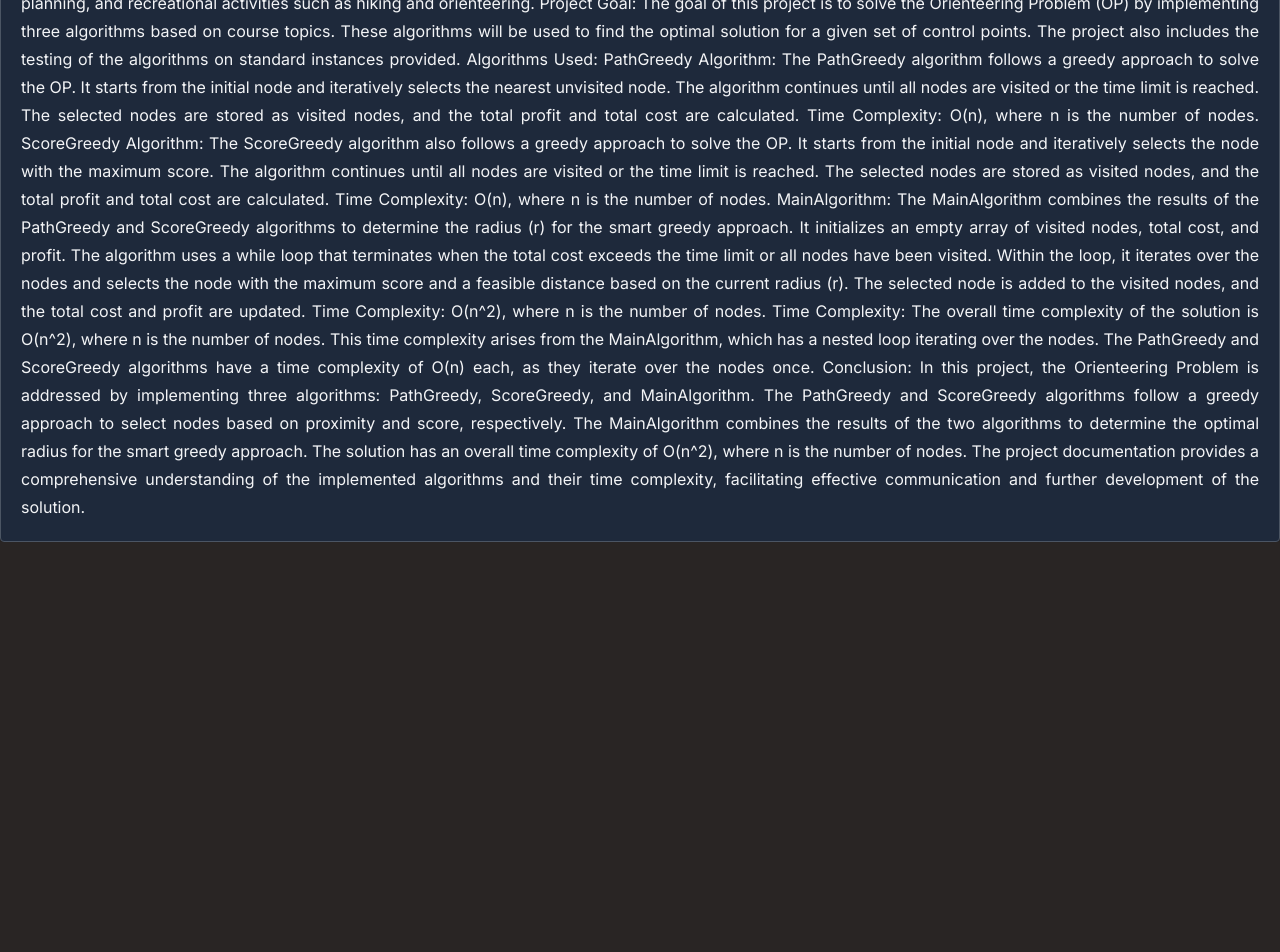
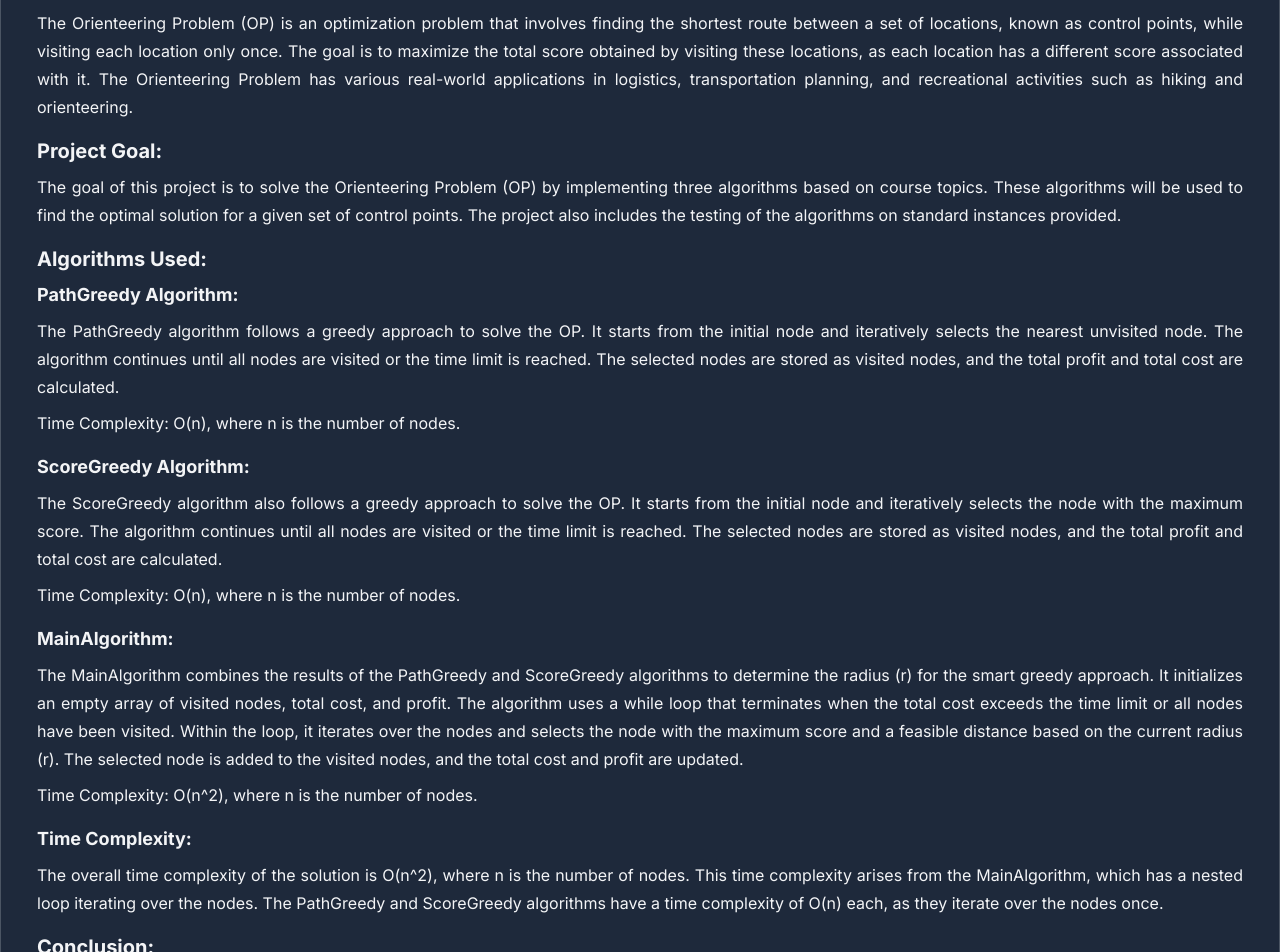
Before and after one commit to alimaktabi/algorithm-final, a Next.js app in the folder src/: page /document in a window 1280 px wide. Shown: the part 260-1212 px from the top of the page. Before the commit the page ends 802 px from the top, so only its background shows below. Built offline with nearby package versions, Linux system fonts and the light colour scheme.

Commit message:
fixed documentation

```diff
--- a/src/app/document/page.tsx
+++ b/src/app/document/page.tsx
@@ -1,57 +1,97 @@
 const DocumentPage = () => {
   return (
-    <div className="mt-20 bg-slate-800 shadow rounded border border-gray-600 p-5">
-      <p className="leading-7 text-justify">
-        Project Documentation: Orienteering Problem Solution Introduction: The
-        Orienteering Problem (OP) is an optimization problem that involves
-        finding the shortest route between a set of locations, known as control
-        points, while visiting each location only once. The goal is to maximize
-        the total score obtained by visiting these locations, as each location
-        has a different score associated with it. The Orienteering Problem has
-        various real-world applications in logistics, transportation planning,
-        and recreational activities such as hiking and orienteering. Project
-        Goal: The goal of this project is to solve the Orienteering Problem (OP)
-        by implementing three algorithms based on course topics. These
-        algorithms will be used to find the optimal solution for a given set of
-        control points. The project also includes the testing of the algorithms
-        on standard instances provided. Algorithms Used: PathGreedy Algorithm:
+    <div className="mt-20 container mx-auto bg-slate-800 shadow rounded border leading-7 text-justify border-gray-600 p-5">
+      <div className="p-4">
+        <h1 className="text-3xl font-bold mb-4">
+          Project Documentation: Orienteering Problem Solution
+        </h1>
+
+        <h2 className="text-xl font-bold mb-2">Introduction:</h2>
+        <p className="mb-4">
+          The Orienteering Problem (OP) is an optimization problem that involves
+          finding the shortest route between a set of locations, known as
+          control points, while visiting each location only once. The goal is to
+          maximize the total score obtained by visiting these locations, as each
+          location has a different score associated with it. The Orienteering
+          Problem has various real-world applications in logistics,
+          transportation planning, and recreational activities such as hiking
+          and orienteering.
+        </p>
+
+        <h2 className="text-xl font-bold mb-2">Project Goal:</h2>
+        <p className="mb-4">
+          The goal of this project is to solve the Orienteering Problem (OP) by
+          implementing three algorithms based on course topics. These algorithms
+          will be used to find the optimal solution for a given set of control
+          points. The project also includes the testing of the algorithms on
+          standard instances provided.
+        </p>
+
+        <h2 className="text-xl font-bold mb-2">Algorithms Used:</h2>
+
+        <h3 className="text-lg font-bold mb-2">PathGreedy Algorithm:</h3>
+        <p className="mb-2">
           The PathGreedy algorithm follows a greedy approach to solve the OP. It
           starts from the initial node and iteratively selects the nearest
           unvisited node. The algorithm continues until all nodes are visited or
           the time limit is reached. The selected nodes are stored as visited
-        nodes, and the total profit and total cost are calculated. Time
-        Complexity: O(n), where n is the number of nodes. ScoreGreedy Algorithm:
+          nodes, and the total profit and total cost are calculated.
+        </p>
+        <p className="mb-4">
+          Time Complexity: O(n), where n is the number of nodes.
+        </p>
+
+        <h3 className="text-lg font-bold mb-2">ScoreGreedy Algorithm:</h3>
+        <p className="mb-2">
           The ScoreGreedy algorithm also follows a greedy approach to solve the
           OP. It starts from the initial node and iteratively selects the node
           with the maximum score. The algorithm continues until all nodes are
           visited or the time limit is reached. The selected nodes are stored as
-        visited nodes, and the total profit and total cost are calculated. Time
-        Complexity: O(n), where n is the number of nodes. MainAlgorithm: The
-        MainAlgorithm combines the results of the PathGreedy and ScoreGreedy
-        algorithms to determine the radius (r) for the smart greedy approach. It
-        initializes an empty array of visited nodes, total cost, and profit. The
-        algorithm uses a while loop that terminates when the total cost exceeds
-        the time limit or all nodes have been visited. Within the loop, it
-        iterates over the nodes and selects the node with the maximum score and
-        a feasible distance based on the current radius (r). The selected node
-        is added to the visited nodes, and the total cost and profit are
-        updated. Time Complexity: O(n^2), where n is the number of nodes. Time
-        Complexity: The overall time complexity of the solution is O(n^2), where
-        n is the number of nodes. This time complexity arises from the
-        MainAlgorithm, which has a nested loop iterating over the nodes. The
-        PathGreedy and ScoreGreedy algorithms have a time complexity of O(n)
-        each, as they iterate over the nodes once. Conclusion: In this project,
-        the Orienteering Problem is addressed by implementing three algorithms:
-        PathGreedy, ScoreGreedy, and MainAlgorithm. The PathGreedy and
-        ScoreGreedy algorithms follow a greedy approach to select nodes based on
-        proximity and score, respectively. The MainAlgorithm combines the
-        results of the two algorithms to determine the optimal radius for the
-        smart greedy approach. The solution has an overall time complexity of
-        O(n^2), where n is the number of nodes. The project documentation
-        provides a comprehensive understanding of the implemented algorithms and
-        their time complexity, facilitating effective communication and further
-        development of the solution.
+          visited nodes, and the total profit and total cost are calculated.
         </p>
+        <p className="mb-4">
+          Time Complexity: O(n), where n is the number of nodes.
+        </p>
+
+        <h3 className="text-lg font-bold mb-2">MainAlgorithm:</h3>
+        <p className="mb-2">
+          The MainAlgorithm combines the results of the PathGreedy and
+          ScoreGreedy algorithms to determine the radius (r) for the smart
+          greedy approach. It initializes an empty array of visited nodes, total
+          cost, and profit. The algorithm uses a while loop that terminates when
+          the total cost exceeds the time limit or all nodes have been visited.
+          Within the loop, it iterates over the nodes and selects the node with
+          the maximum score and a feasible distance based on the current radius
+          (r). The selected node is added to the visited nodes, and the total
+          cost and profit are updated.
+        </p>
+        <p className="mb-4">
+          Time Complexity: O(n^2), where n is the number of nodes.
+        </p>
+
+        <h3 className="text-lg font-bold mb-2">Time Complexity:</h3>
+        <p className="mb-4">
+          The overall time complexity of the solution is O(n^2), where n is the
+          number of nodes. This time complexity arises from the MainAlgorithm,
+          which has a nested loop iterating over the nodes. The PathGreedy and
+          ScoreGreedy algorithms have a time complexity of O(n) each, as they
+          iterate over the nodes once.
+        </p>
+
+        <h2 className="text-xl font-bold mb-2">Conclusion:</h2>
+        <p className="mb-4">
+          In this project, the Orienteering Problem is addressed by implementing
+          three algorithms: PathGreedy, ScoreGreedy, and MainAlgorithm. The
+          PathGreedy and ScoreGreedy algorithms follow a greedy approach to
+          select nodes based on proximity and score, respectively. The
+          MainAlgorithm combines the results of the two algorithms to determine
+          the optimal radius for the smart greedy approach. The solution has an
+          overall time complexity of O(n^2), where n is the number of nodes. The
+          project documentation provides a comprehensive understanding of the
+          implemented algorithms and their time complexity, facilitating
+          effective communication and further development of the solution.
+        </p>
+      </div>
     </div>
   )
 }
```
Also changed, not shown: 1 other file (tests, documents, lock files or other folders). Lines whose indentation alone changed are shown as unchanged.
